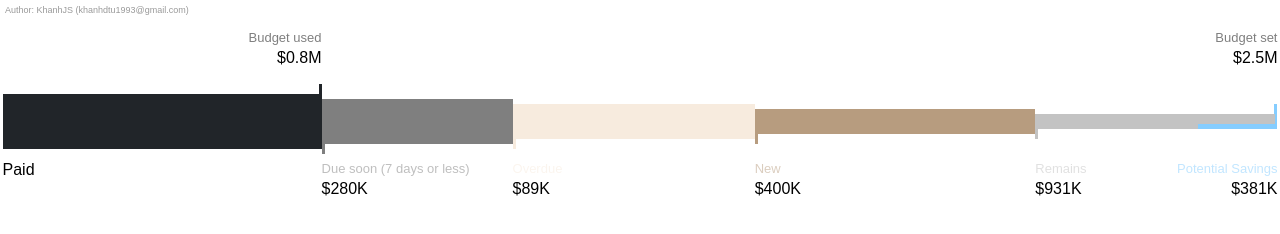
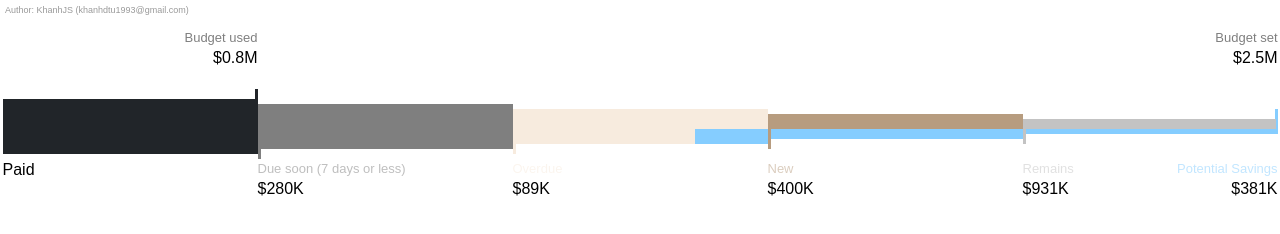
Before and after one commit to khanhdtu/Chat-Compon, a React app: page / in a window 1280 px wide. Built offline with nearby package versions, Linux system fonts and the light colour scheme.

Commit message:
Fixed the rtl data component for change request

```diff
--- a/public/index.html
+++ b/public/index.html
@@ -9,7 +9,7 @@
     />
     <meta name="theme-color" content="#000000" />
     <link rel="manifest" href="%PUBLIC_URL%/manifest.json" />
-    <title>React App</title>
+    <title>Compon Chart</title>
   </head>
   <body>
     <noscript>You need to enable JavaScript to run this app.</noscript>
--- a/src/Chart.js
+++ b/src/Chart.js
@@ -70,17 +70,17 @@ const Pipe = {};
 Pipe.Head = styled.div`
   height: 10px;
 `
+// Pipe.Body = styled.div`
+//   height: ${props => props.height}px;
+//   background-color: ${props => props.color};
+//   position: relative;
+// `
+
 Pipe.Body = styled.div`
-  height: ${props => props.height}px;
-  background-color: ${props => props.color};
-  position: relative;
-`
-
-Pipe.BodyEnd = styled.div`
   height: ${props => props.height}px;
   background-color: ${props => props.ltrColor};
   position: relative;
-  border-right: 2px solid ${props => props.rtlColor};
+  border-right: ${props =>('2px solid ' + props.rtlColor)};
 `
 
 Pipe.BodyChildContainer = styled.div`
@@ -89,8 +89,8 @@ Pipe.BodyChildContainer = styled.div`
 `
 
 Pipe.BodyChild = styled.div`
-  width: 99%;
-  height: 5px;
+  width: 100%;
+  height: ${props => props.height}px;
   bottom: 0;
   right: 0;
   position: absolute;
@@ -103,7 +103,8 @@ Pipe.BodyChildValue = styled.div`
 `
 
 Pipe.Foot = styled.div`
-  height: 10px;
+  height: ${props => props.height}px;
+  position: absolute;
 `
 Card.Foot = styled.div`
   height: 35px;
@@ -127,7 +128,7 @@ export class ComponChart extends Component {
   theHeadCard(title, subtitle) {
     return(
       <Card.Head className="card-header">
-        <Card.Row className="card-header-title">
+        <Card.Row className="card-header-sub-title">
           <Card.HeaderTextSmall className="right">{title}</Card.HeaderTextSmall>
         </Card.Row>
         <Card.Row className="card-header-title">
@@ -137,66 +138,79 @@ export class ComponChart extends Component {
     )
   }
 
-  theBodyCard(index, ltrColor, rtlData, length) {
+  theBodyCard(index, ltrColor, rtlData, length, _rtl) {
     let head = {};
     let body = {};
-    let foot = {};
     const rows = [];
     if (index !== (length - 1)) {
       if (index === 0) {
-        head = <Pipe.Head className="pipe-head" key={'head-' + index}><Edge.Right color={ltrColor}/></Pipe.Head>
-        foot = <Pipe.Foot key={'foot-' + index}/>;
+        head = <Pipe.Head className="pipe-header" key={'head-' + index}><Edge.Right color={ltrColor}/></Pipe.Head>
+        body = (
+          <Pipe.Body className="pipe-body" key={'body-' + index} ltrColor={ltrColor} height={55 - index*10}>
+            <Pipe.BodyChild color={rtlData.color} height={25 - index*5 }>
+              <Pipe.BodyChildValue width={_rtl.width * 100} color={rtlData.color} />
+            </Pipe.BodyChild>
+            <Pipe.Foot className="pipe-footer" key={'foot-' + index} height={55 + index*5}/>
+          </Pipe.Body>
+        )
       } else {
-        head = <Pipe.Head className="pipe-head" key={'head-' + index}/>;
-        foot = <Pipe.Foot key={'foot-' + index}><Edge.Left color={ltrColor}/></Pipe.Foot>;
+        head = <Pipe.Head className="pipe-header" key={'head-' + index}/>;
+        body = (
+          <Pipe.Body className="pipe-body" key={'body-' + index} ltrColor={ltrColor} height={55 - index*10}>
+            <Pipe.BodyChild color={rtlData.color} height={25 - index*5 }>
+              <Pipe.BodyChildValue width={_rtl.width * 100} color={rtlData.color} />
+            </Pipe.BodyChild>
+            <Pipe.Foot className="pipe-footer" key={'foot-' + index} height={65 - index*10}>
+              <Edge.Left color={ltrColor}/>
+            </Pipe.Foot>
+          </Pipe.Body>
+        );
       }
-      body = <Pipe.Body key={'body-' + index} color={ltrColor} height={55 - index*10}/>;
     } else {
-      head = <Pipe.Head className="pipe-head" key={'head-' + index}><Edge.Right color={rtlData.color}/></Pipe.Head>
+      head = <Pipe.Head className="pipe-header" key={'head-' + index}><Edge.Right color={rtlData.color}/></Pipe.Head>
       body = (
-        <Pipe.BodyEnd key={'body-' + index} ltrColor={ltrColor} rtlColor={rtlData.color} height={55 - index*10}>
-          <Pipe.BodyChild color={rtlData.color}>
-            <Pipe.BodyChildValue width={rtlData.width * 100} color={rtlData.color} />
+        <Pipe.Body className="pipe-body" key={'body-' + index} ltrColor={ltrColor} rtlColor={rtlData.color} height={55 - index*10}>
+          <Pipe.BodyChild color={rtlData.color} height={25 - index*5 }>
+            <Pipe.BodyChildValue width={_rtl.width * 100} color={rtlData.color} />
           </Pipe.BodyChild>
-        </Pipe.BodyEnd>
+          <Pipe.Foot className="pipe-footer" key={'foot-' + index} height={65 - index*10}><Edge.Left color={ltrColor}/></Pipe.Foot>
+        </Pipe.Body>
       );
-      foot = <Pipe.Foot key={'foot-' + index}><Edge.Left color={ltrColor}/></Pipe.Foot>;
     }
     rows.push(head);
     rows.push(body);
-    rows.push(foot);
-    return <Card.Body className="pipe-wrapper">{rows}</Card.Body>;
+    return <Card.Body className="card-body">{rows}</Card.Body>;
   }
 
   theFootCard(index, ltrData, rtlData, length) {
     if (index === 0) return (
-      <Card.Foot>
-        <Card.Row className="card-header-title">
+      <Card.Foot className="card-footer">
+        <Card.Row className="card-footer-title">
           <Card.FooterTextLarge className="left">{ltrData.label}</Card.FooterTextLarge>
         </Card.Row>
       </Card.Foot>
     )
     if (index !== (length - 1)) {
       return (
-        <Card.Foot>
-          <Card.Row className="card-foot-sub-title">
-            <Card.FooterTextSmall color={ltrData.color} className="left">
+        <Card.Foot className="card-footer">
+          <Card.Row className="card-footer-sub-title">
+            <Card.FooterTextSmall className="left" color={ltrData.color} >
               {ltrData.label}
             </Card.FooterTextSmall>
           </Card.Row>
-          <Card.Row className="card-foot-title">
+          <Card.Row className="card-footer-title">
             <Card.FooterTextLarge className="left">{ltrData.sublabel}</Card.FooterTextLarge>
           </Card.Row>
         </Card.Foot>
       )
     }
     return (
-      <Card.Foot>
-        <Card.Row className="card-foot-sub-title">
-          <Card.FooterTextSmall color={ltrData.color} className="left">{ltrData.label}</Card.FooterTextSmall>
-          <Card.FooterTextSmall color={rtlData.color} className="right">{rtlData.label}</Card.FooterTextSmall>
+      <Card.Foot className="card-footer">
+        <Card.Row className="card-footer-sub-title">
+          <Card.FooterTextSmall className="left" color={ltrData.color}>{ltrData.label}</Card.FooterTextSmall>
+          <Card.FooterTextSmall className="right" color={rtlData.color}>{rtlData.label}</Card.FooterTextSmall>
         </Card.Row>
-        <Card.Row className="card-foot-title">
+        <Card.Row className="card-footer-title">
           <Card.FooterTextLarge className="left">{ltrData.sublabel}</Card.FooterTextLarge>
           <Card.FooterTextLarge className="right">{rtlData.sublabel}</Card.FooterTextLarge>
         </Card.Row>
@@ -205,26 +219,71 @@ export class ComponChart extends Component {
   }
 
   render() {
-    const cards = [];
+    const cards = [], array_tmp = [];
+    let rtlWidth = 0;
     const ltrData = this.props.data["ltr-data"];
     const rtlData = this.props.data["rtl-data"];
     const length = ltrData.length;
+
+    this.getRtlItemWidth(rtlWidth, ltrData, rtlData, array_tmp);
+
     for (let i = 0; i < length; i++) {
       cards.push(
-        <Card key={i} width={ltrData[i].width*100}>
+        <Card className="card" key={i} width={ltrData[i].width*100}>
           {this.theHeadCard(ltrData[i].title,ltrData[i].subtitle)}
-          {this.theBodyCard(i,ltrData[i].color,rtlData[0],length)}
+          {this.theBodyCard(i,ltrData[i].color,rtlData[0],length, this.findItem(array_tmp,i))}
           {this.theFootCard(i,ltrData[i],rtlData[0],length)}
         </Card>
       )
     }
     return (
       <React.Fragment>
-        <Wrapper>
+        <Wrapper className="wrapper">
           {cards}
         </Wrapper>
       </React.Fragment>
     );
+  }
+
+  findItem(items, index) {
+    return items.find(item => {
+      return item.index === index;
+    })
+  }
+
+  getRtlItemWidth(rtlWidth, ltrData, rtlData, array_tmp) {
+    for (let i = ltrData.length - 1; i >= 0; i--) {
+      rtlWidth += ltrData[i].width;
+      if (rtlWidth <= ltrData[i].width) {
+        if (rtlWidth >= rtlData[0].width) {
+          array_tmp.push({
+            index: i,
+            width: rtlData[0].width / ltrData[i].width
+          })
+        } else {
+          array_tmp.push({
+            index: i,
+            width: 1
+          })
+        }
+      }
+      else {
+        let numb  = 0;
+        const rtlItemWidth = rtlData[0].width - (rtlWidth - ltrData[i].width);
+        if (rtlItemWidth >= ltrData[0].width) {
+          numb = 1;
+        } else if (rtlItemWidth < 0) {
+          numb = 0;
+        } else {
+          numb = rtlItemWidth / ltrData[i].width;
+        }
+        array_tmp.push({
+          index: i,
+          width: numb
+        })
+      }
+    }
+    return array_tmp;
   }
 }
 
--- a/src/index.js
+++ b/src/index.js
@@ -17,25 +17,25 @@ class App extends React.Component {
           "title": "Budget used",
           "subtitle": "$0.8M",
           "label": "Paid",
-          "width": 0.25,
+          "width": 0.2,
           "color": "#212529"
         },
         {
           "label": "Due soon (7 days or less)",
           "sublabel": "$280K",
-          "width": 0.15,
+          "width": 0.2,
           "color": "#7f7f7f"
         },
         {
           "label": "Overdue",
           "sublabel": "$89K",
-          "width": 0.19,
+          "width": 0.2,
           "color": "#f7ebde"
         },
         {
           "label": "New",
           "sublabel": "$400K",
-          "width": 0.22,
+          "width": 0.2,
           "color": "#b79c7f"
         },
         {
@@ -43,7 +43,7 @@ class App extends React.Component {
           "subtitle": "$2.5M",
           "label": "Remains",
           "sublabel": "$931K",
-          "width": 0.19,
+          "width": 0.2,
           "color": "#c3c3c3"
         }
       ],
@@ -51,7 +51,7 @@ class App extends React.Component {
         {
           "label": "Potential Savings",
           "sublabel": "$381K",
-          "width": 0.327,
+          "width": 0.45678,
           "color": "#85cdff"
         }
       ]
```
